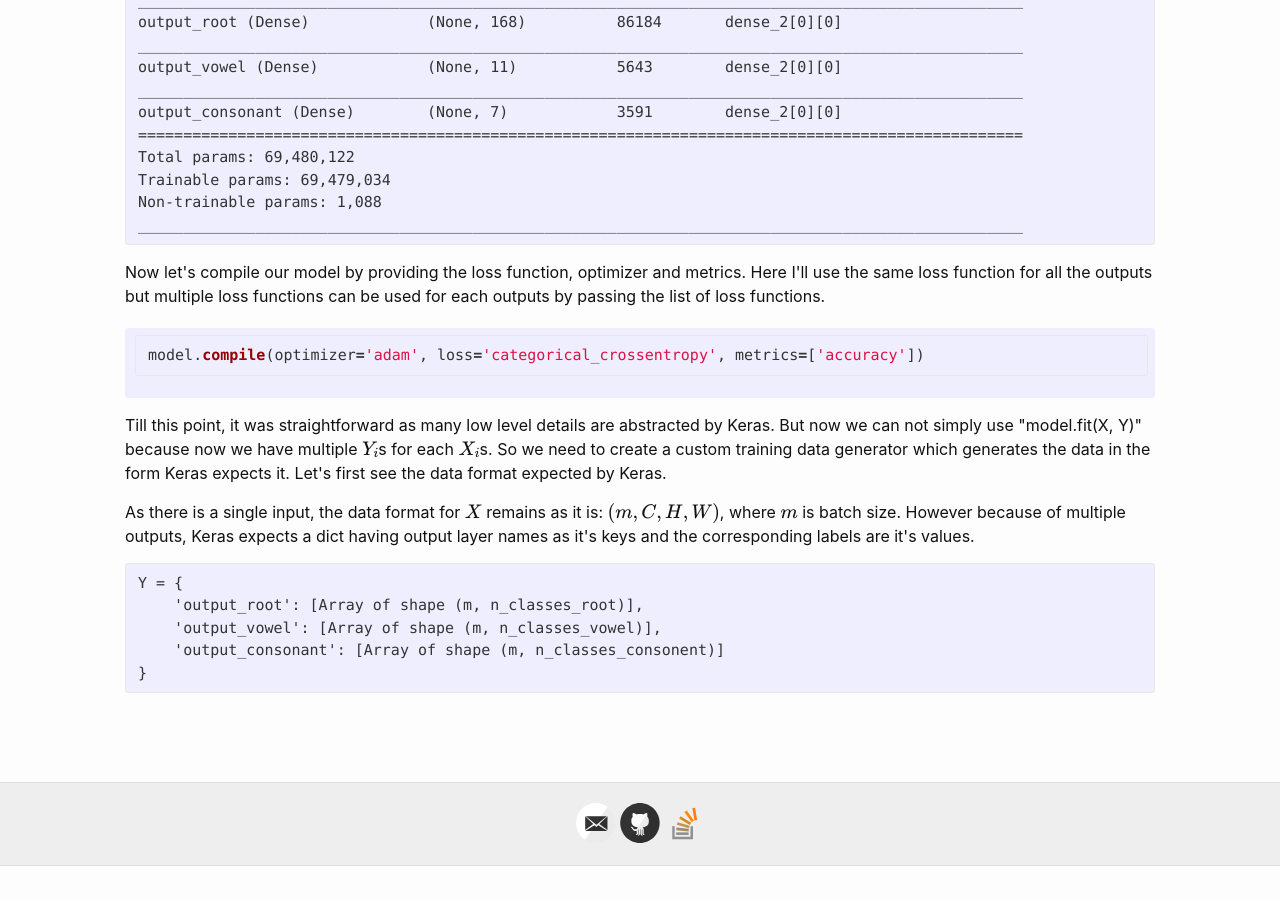
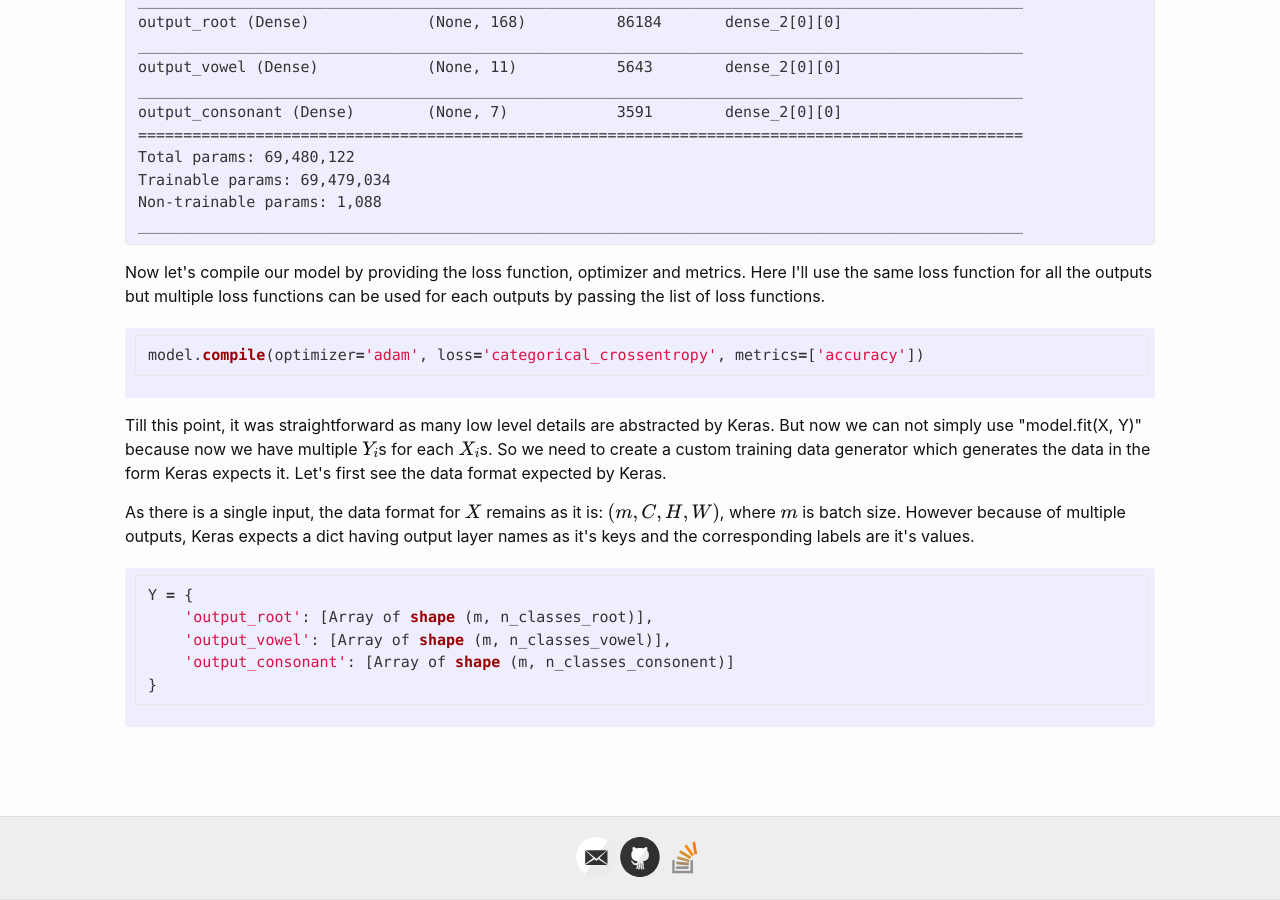
Before and after one commit to Kaushal28/kaushal28.github.io, a Jekyll site: the page built from _posts/2020-03-29-Building-Multi-Output-CNN-with-Keras.html, in a window 1280 px wide and 900 px high, scrolled down 3262 px. Built offline with Jekyll 4.4.1, drawn with Linux system fonts in a browser that asks for light colours; formulas are drawn with MathJax 3; comment, search, counter and statistics services are not loaded; before the commit the page ends 4128 px from its top, so only the background shows below that.

Commit message:
Update 2020-03-29-Building-Multi-Output-CNN-with-Keras.html

```diff
--- a/_posts/2020-03-29-Building-Multi-Output-CNN-with-Keras.html
+++ b/_posts/2020-03-29-Building-Multi-Output-CNN-with-Keras.html
@@ -151,13 +151,13 @@ model.compile(optimizer='adam', loss='categorical_crossentropy', metrics=['accur
 
 <p> As there is a single input, the data format for $X$ remains as it is: $(m, C, H, W)$, where $m$ is batch size. However because of multiple outputs, Keras expects a dict having output layer names as it's keys and the corresponding labels are it's values.</p>
 
-<pre>
+{% highlight python %}
 Y = {
     'output_root': [Array of shape (m, n_classes_root)],
     'output_vowel': [Array of shape (m, n_classes_vowel)],
     'output_consonant': [Array of shape (m, n_classes_consonent)]
 }
-</pre>
+{% endhighlight %}
 
 
 
```
